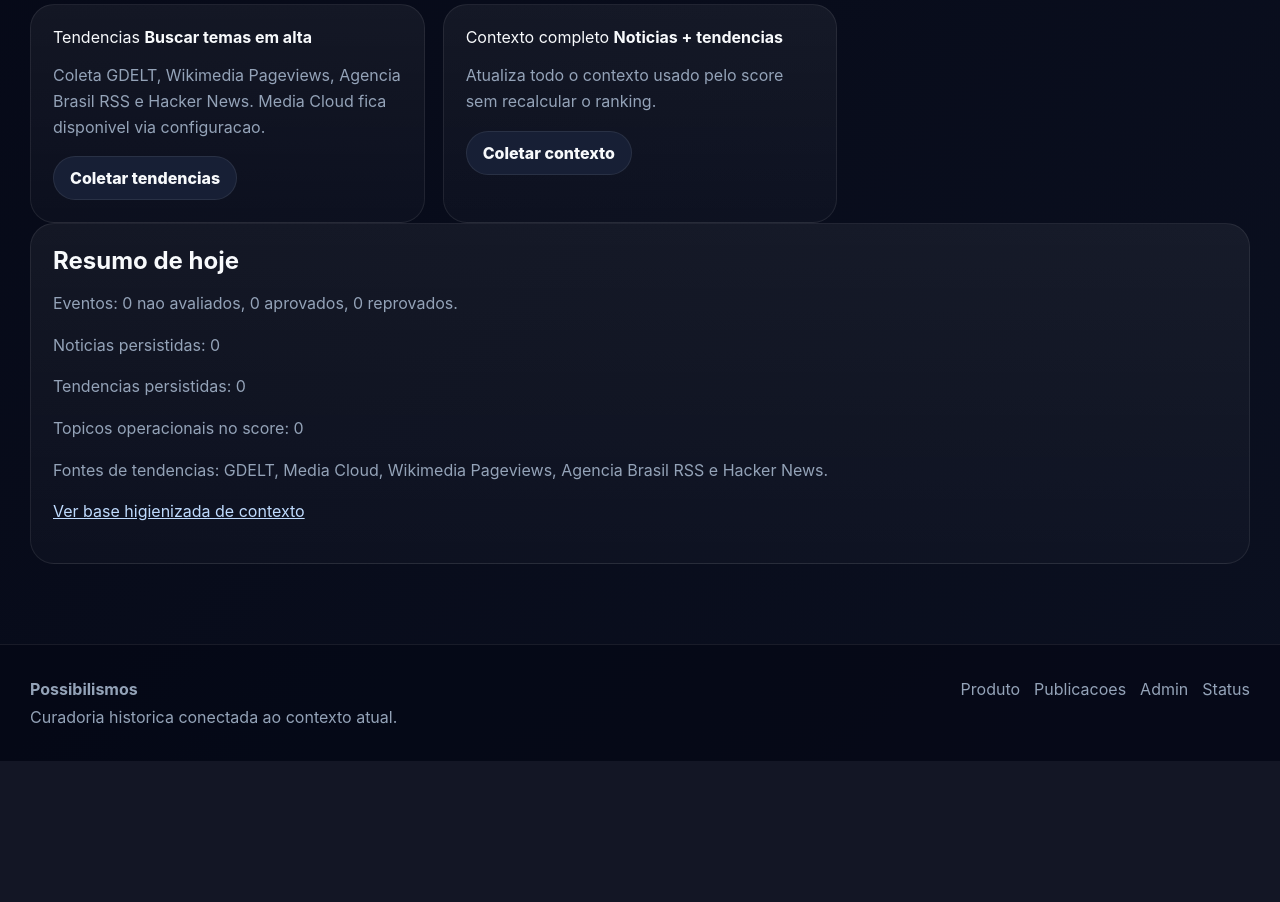
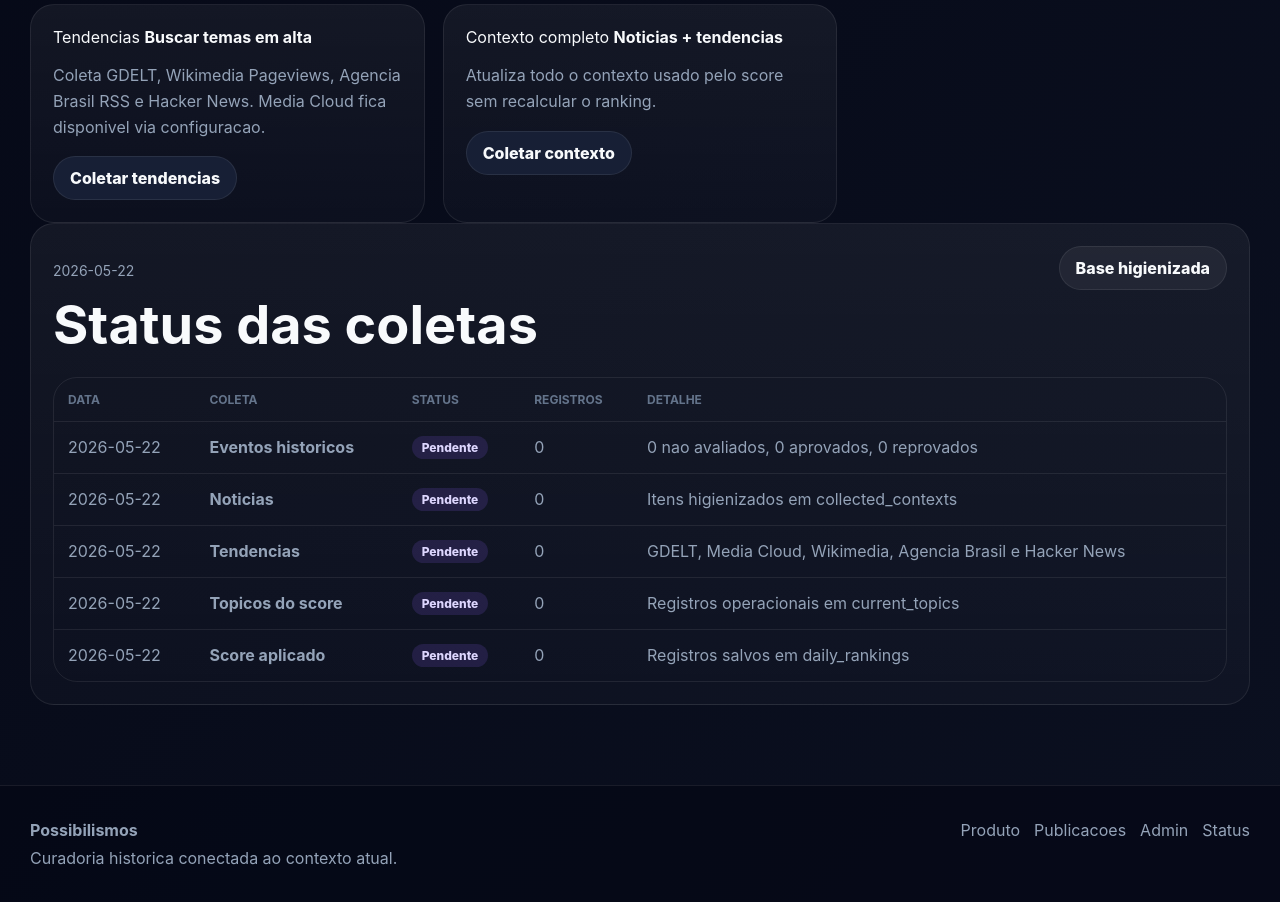
Before and after one commit to gpansanato/possibilismos, a PHP site: page /admin/collections.php in a window 1280 px wide. Shown: the part 533-1435 px from the top of the page. Before the commit the page ends 1294 px from the top, so only its background shows below. Run offline with PHP 8.4, Linux system fonts and the light colour scheme; the visitor is signed in with stand-in values (Sample User, id 1); tables that the repository leaves empty hold one stand-in row (values such as "Sample post").

Commit message:
Show collection status table

```diff
--- a/admin/collections.php
+++ b/admin/collections.php
@@ -40,6 +40,44 @@ $eventCounts = events_count_by_review_status($today['month'], $today['day']);
 $newsCount = collected_contexts_count_for_date($today['date'], 'news');
 $trendCount = collected_contexts_count_for_date($today['date'], 'trend');
 $topicsCount = current_topics_count_for_date($today['date']);
+$rankingCount = rankings_count_for_date($today['date']);
+$collectionRows = [
+    [
+        'date' => $today['date'],
+        'name' => 'Eventos historicos',
+        'status' => ($eventCounts['pending'] + $eventCounts['approved'] + $eventCounts['rejected']) > 0 ? 'Concluida' : 'Pendente',
+        'count' => $eventCounts['pending'] + $eventCounts['approved'] + $eventCounts['rejected'],
+        'detail' => $eventCounts['pending'] . ' nao avaliados, ' . $eventCounts['approved'] . ' aprovados, ' . $eventCounts['rejected'] . ' reprovados',
+    ],
+    [
+        'date' => $today['date'],
+        'name' => 'Noticias',
+        'status' => $newsCount > 0 ? 'Concluida' : 'Pendente',
+        'count' => $newsCount,
+        'detail' => 'Itens higienizados em collected_contexts',
+    ],
+    [
+        'date' => $today['date'],
+        'name' => 'Tendencias',
+        'status' => $trendCount > 0 ? 'Concluida' : 'Pendente',
+        'count' => $trendCount,
+        'detail' => 'GDELT, Media Cloud, Wikimedia, Agencia Brasil e Hacker News',
+    ],
+    [
+        'date' => $today['date'],
+        'name' => 'Topicos do score',
+        'status' => $topicsCount > 0 ? 'Disponivel' : 'Pendente',
+        'count' => $topicsCount,
+        'detail' => 'Registros operacionais em current_topics',
+    ],
+    [
+        'date' => $today['date'],
+        'name' => 'Score aplicado',
+        'status' => $rankingCount > 0 ? 'Concluida' : 'Pendente',
+        'count' => $rankingCount,
+        'detail' => 'Registros salvos em daily_rankings',
+    ],
+];
 
 render_page_start('Coletas', 'collections', 'admin', 'Centraliza coletas individuais, contexto e execucao completa do processo diario.');
 ?>
@@ -84,20 +122,44 @@ render_page_start('Coletas', 'collections', 'admin', 'Centraliza coletas individ
     <?php if ($message): ?><section class="panel"><p><?= h($message) ?></p></section><?php endif; ?>
 
     <section class="panel">
-        <h1>Resumo de hoje</h1>
-        <p>
-            Eventos: <?= h((string) $eventCounts['pending']) ?> nao avaliados,
-            <?= h((string) $eventCounts['approved']) ?> aprovados,
-            <?= h((string) $eventCounts['rejected']) ?> reprovados.
-        </p>
-        <p>Noticias persistidas: <?= h((string) $newsCount) ?></p>
-        <p>Tendencias persistidas: <?= h((string) $trendCount) ?></p>
-        <p>Topicos operacionais no score: <?= h((string) $topicsCount) ?></p>
-        <p>Fontes de tendencias: GDELT, Media Cloud, Wikimedia Pageviews, Agencia Brasil RSS e Hacker News.</p>
+        <div class="section-heading">
+            <div>
+                <p class="eyebrow"><?= h($today['date']) ?></p>
+                <h2>Status das coletas</h2>
+            </div>
+            <a class="button button-secondary" href="/admin/contexts.php">Base higienizada</a>
+        </div>
+        <div class="table-wrap table-wrap--plain">
+            <table class="data-table">
+                <thead>
+                    <tr>
+                        <th>Data</th>
+                        <th>Coleta</th>
+                        <th>Status</th>
+                        <th>Registros</th>
+                        <th>Detalhe</th>
+                    </tr>
+                </thead>
+                <tbody>
+                    <?php foreach ($collectionRows as $row): ?>
+                        <tr>
+                            <td data-label="Data"><?= h($row['date']) ?></td>
+                            <td data-label="Coleta"><strong><?= h($row['name']) ?></strong></td>
+                            <td data-label="Status">
+                                <span class="status-badge <?= $row['count'] > 0 ? 'is-approved' : 'is-pending' ?>">
+                                    <?= h($row['status']) ?>
+                                </span>
+                            </td>
+                            <td data-label="Registros"><?= h((string) $row['count']) ?></td>
+                            <td data-label="Detalhe"><?= h($row['detail']) ?></td>
+                        </tr>
+                    <?php endforeach; ?>
+                </tbody>
+            </table>
+        </div>
         <?php if ($rankingResult !== null): ?>
             <p>Antes da execucao completa havia <?= h((string) $eventsBefore) ?> eventos aprovados para hoje.</p>
         <?php endif; ?>
-        <p><a href="/admin/contexts.php">Ver base higienizada de contexto</a></p>
     </section>
 
     <?php if ($items): ?>
--- a/app/events.php
+++ b/app/events.php
@@ -104,6 +104,14 @@ function current_topics_count_for_date_and_source(string $runDate, string $prefi
     return (int) $stmt->fetchColumn();
 }
 
+function rankings_count_for_date(string $runDate): int
+{
+    $stmt = db()->prepare('SELECT COUNT(*) FROM daily_rankings WHERE run_date = ?');
+    $stmt->execute([$runDate]);
+
+    return (int) $stmt->fetchColumn();
+}
+
 function events_count_by_review_status(?int $month = null, ?int $day = null): array
 {
     $where = [];
```
